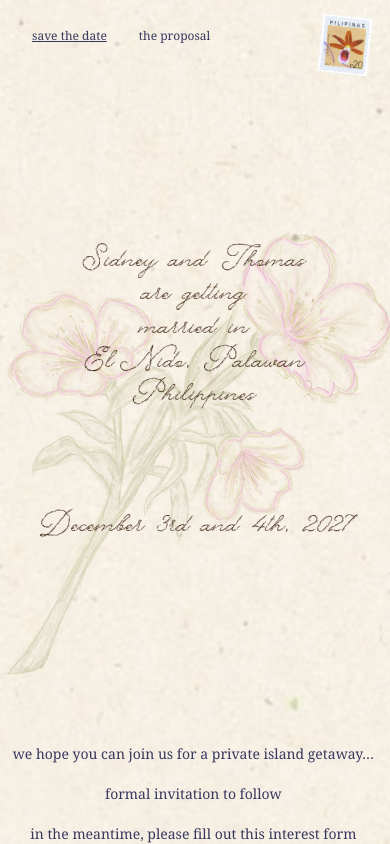
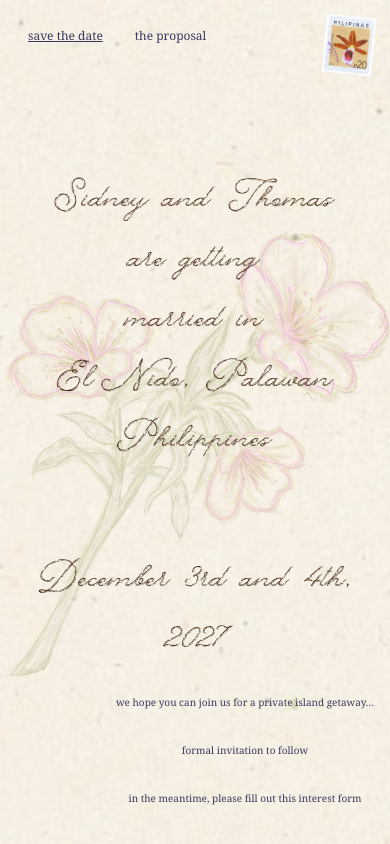
Before and after one commit to thooooooomas/sidneyandthomas, a Next.js app in the folder sidneyandthomas/: page / in a window 390 px wide. Built offline with nearby package versions, Linux system fonts and the light colour scheme.

Commit message:
more edits to home page

```diff
--- a/sidneyandthomas/app/page.tsx
+++ b/sidneyandthomas/app/page.tsx
@@ -20,11 +20,12 @@ export default function Home() {
         <section
           className={`
             z-10 col-start-1 row-start-1 flex min-h-[52dvh]
-            flex-col items-center justify-center gap-16 pt-[5dvh]
-            text-center font-script text-[clamp(2rem,8vw,5rem)] font-normal
-            leading-[1.05] text-[#3B210E]
-            lg:col-start-1 lg:min-h-0 lg:w-full lg:items-center lg:gap-8
-            lg:pb-[13dvh] lg:pt-[3dvh] lg:text-[75px]
+            flex-col items-center justify-center gap-16
+            text-center font-script text-[clamp(2rem,40px,5rem)] text-[#3B210E] font-normal
+            absolute top-[50%] translate-y-[-50%] w-full
+            lg:static lg:top-auto lg:translate-y-0
+            lg:col-start-1 lg:min-h-0 lg:w-full lg:items-center lg:gap-14
+            lg:text-[75px] lg:leading-20 lg:opacity-61 lg:pb-[13dvh]
           `}
         >
           <h1 className="font-custom max-w-full">
@@ -37,18 +38,15 @@ export default function Home() {
             El Nido, Palawan
             <br />
             Philippines
-            <br />
-            <br />
           </h1>
-
-          <h1 className="font-custom max-w-full lg:text-[60px]">December 3rd and 4th, 2027</h1>
+          <h1 className="font-custom max-w-full lg:text-[60px] pt-4">December 3rd and 4th, 2027</h1>
         </section>
 
         <Image
           src={flowerImage}
           alt="Illustration of a flowering orchid"
           className={`
-            z-0 col-start-1 row-start-1 mt-[18dvh] h-auto w-full rotate-3
+            z-0 col-start-1 row-start-1 mt-[18dvh] h-auto w-full rotate-[2.4deg]
             self-start object-contain opacity-50
             lg:col-start-1 lg:col-end-4 lg:row-end-2 lg:w-[65vw]
             lg:max-w-225 lg:justify-self-end lg:object-bottom lg:opacity-100
@@ -61,11 +59,11 @@ export default function Home() {
           aria-label="Wedding invitation information"
           className={`
             z-10 col-start-1 col-end-2 row-start-2 ml-auto mr-4 flex
-            max-w-full flex-col items-center gap-5 pt-[8dvh]
-            text-center text-[#38385F] text-sm font-serif
-            lg:col-start-3 lg:col-end-4 lg:row-start-1 lg:ml-0 lg:mr-0
+            max-w-full flex-col items-center gap-5 pt-[8dvh] pb-[4dvh]
+            text-center text-[#38385F] text-[10px] leading-6 font-serif
+            lg:text-sm lg:col-start-3 lg:col-end-4 lg:row-start-1 lg:ml-0 lg:mr-0
             lg:w-fit lg:justify-self-end lg:justify-end
-            lg:pb-[4dvh] lg:leading-7
+            lg:leading-7
           `}
         >
           we hope you can join us for a private island getaway…
--- a/sidneyandthomas/app/site-header.tsx
+++ b/sidneyandthomas/app/site-header.tsx
@@ -51,8 +51,8 @@ function WeddingHeader({ sticky = false }: { sticky?: boolean }) {
     <header
       className={`
         ${sticky ? "sticky top-0 z-20 " : ""}
-        flex shrink-0 flex-row items-start justify-between gap-3 px-5 pt-4
-        sm:gap-4 sm:px-8 sm:pt-6
+        flex shrink-0 flex-row items-start justify-between gap-3 px-4 pt-4
+        sm:gap-4 sm:px-4 sm:pt-4
       `}
     >
       <WeddingNavigation />
```
